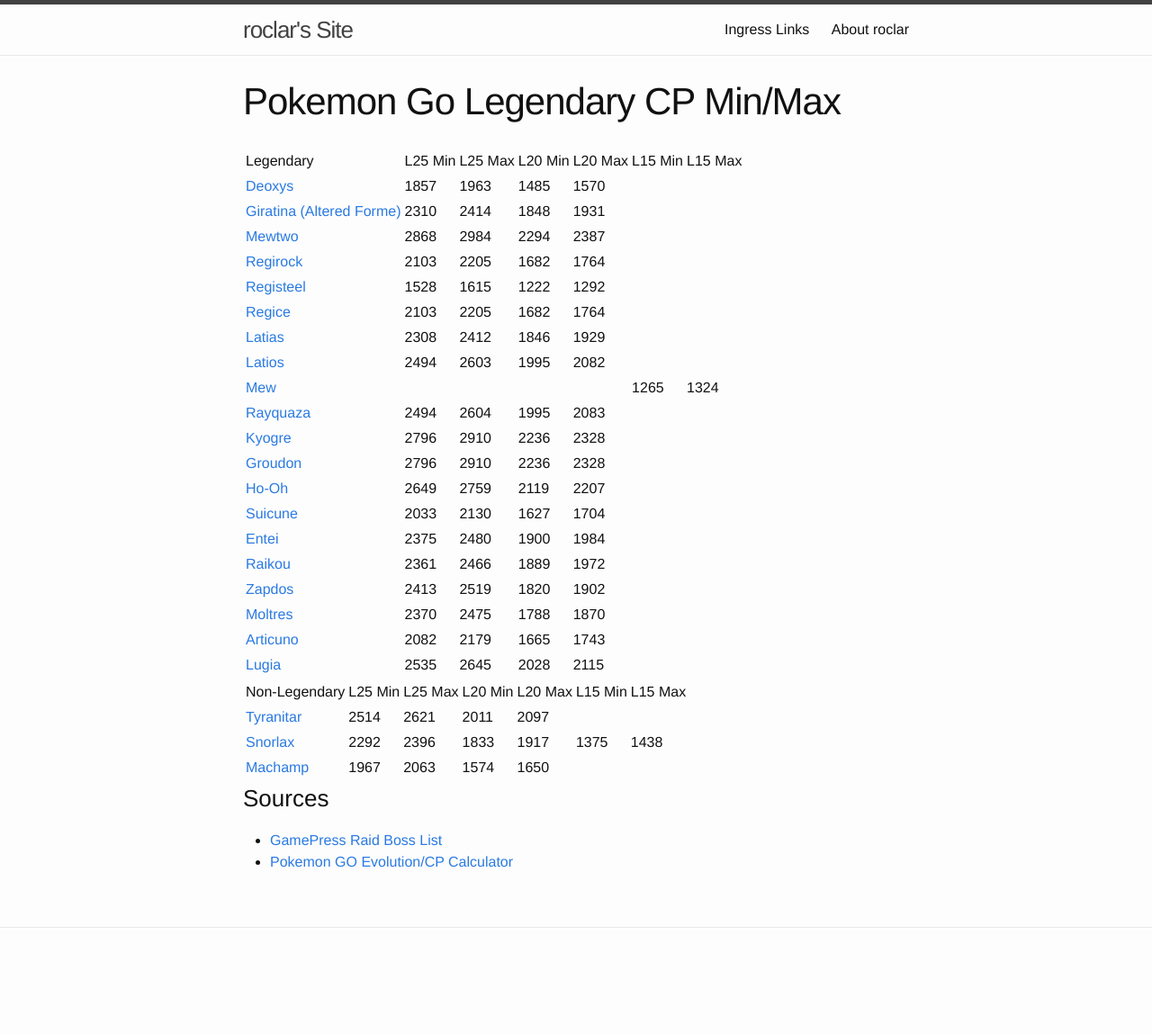
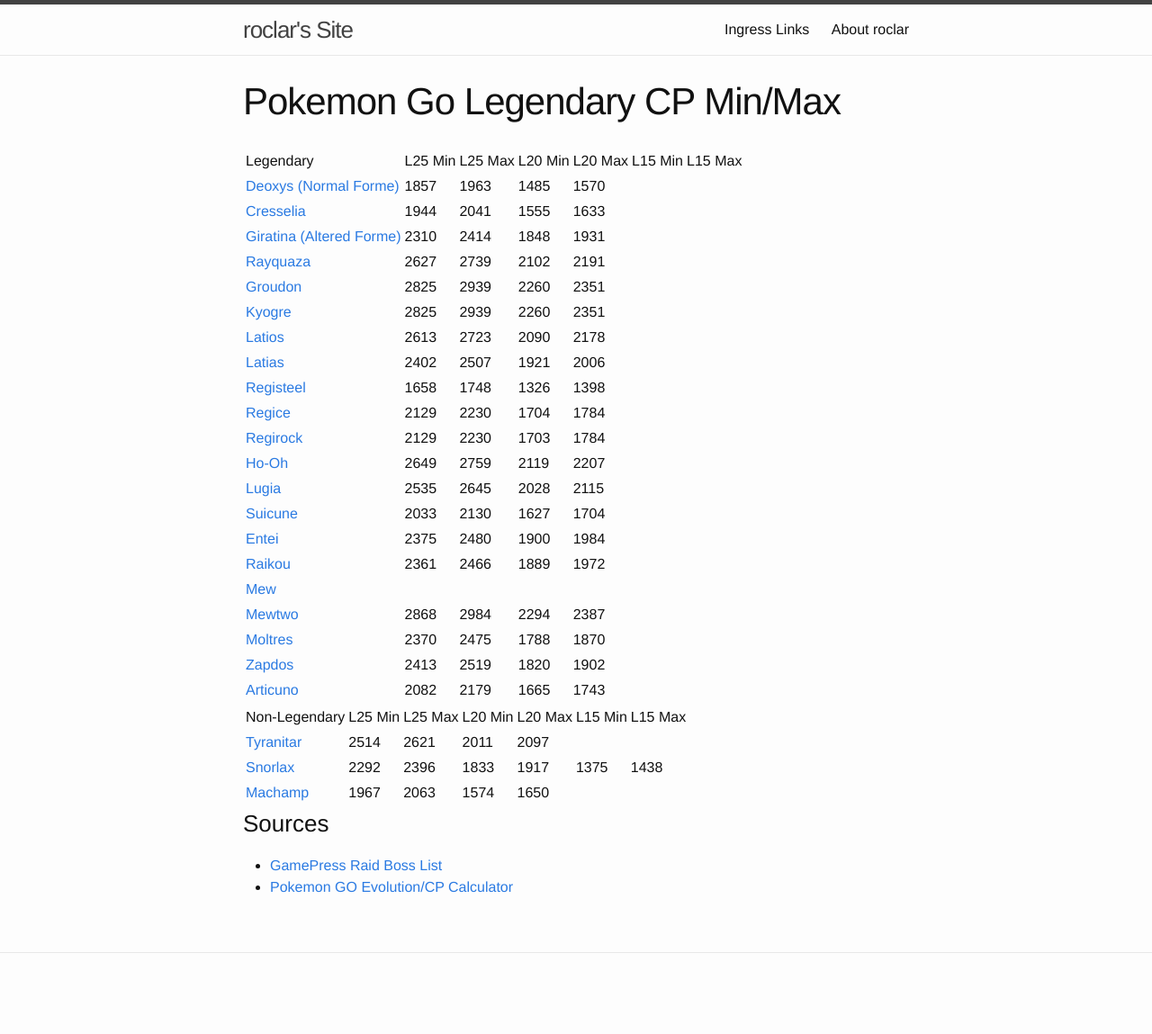
Before and after one commit to roclar/roclar.github.io, a Jekyll site: the page built from PoGoLegendaryCP.md, in a window 1280 px wide. Shown: the whole page at 90% size. Built offline with Jekyll 4.4.1, drawn with Linux system fonts in a browser that asks for light colours; before the commit the page ends 1121 px from its top, so only the background shows below that.

Commit message:
Updated Gen 3 legendaries added Cresselia

```diff
--- a/PoGoLegendaryCP.md
+++ b/PoGoLegendaryCP.md
@@ -5,26 +5,27 @@
 ---
 
 | Legendary  |  L25 Min  |  L25 Max  |  L20 Min  |  L20 Max  |  L15 Min  |  L15 Max  |
-| [Deoxys](https://db.pokemongohub.net/pokemon/386)  | 1857 | 1963 | 1485 | 1570 | | |
+| [Deoxys (Normal Forme)](https://db.pokemongohub.net/pokemon/386)  | 1857 | 1963 | 1485 | 1570 | | |
+| [Cresselia](https://db.pokemongohub.net/pokemon/488)  | 1944 | 2041 | 1555 | 1633 | | |
 | [Giratina (Altered Forme)](https://db.pokemongohub.net/pokemon/487?form=Altered)  | 2310 | 2414 | 1848 | 1931 | | |
-| [Mewtwo](https://db.pokemongohub.net/pokemon/150)  | 2868 | 2984 | 2294 | 2387 | | |
-| [Regirock](https://db.pokemongohub.net/pokemon/380)  | 2103 | 2205 | 1682 | 1764 | | |
-| [Registeel](https://db.pokemongohub.net/pokemon/379)  | 1528 | 1615 | 1222 | 1292 | | |
-| [Regice](https://db.pokemongohub.net/pokemon/378)  | 2103 | 2205 | 1682 | 1764 | | |
-| [Latias](https://db.pokemongohub.net/pokemon/380)  | 2308 | 2412 | 1846 | 1929 | | |
-| [Latios](https://db.pokemongohub.net/pokemon/381)  | 2494 | 2603 | 1995 | 2082 | | |
-| [Mew](https://db.pokemongohub.net/pokemon/151)  |  |  |  |  | 1265 | 1324 |
-| [Rayquaza](https://db.pokemongohub.net/pokemon/384)  | 2494 | 2604 | 1995 | 2083 | | |
-| [Kyogre](https://db.pokemongohub.net/pokemon/382)  | 2796 | 2910 | 2236 | 2328 | | |
-| [Groudon](https://db.pokemongohub.net/pokemon/383)  | 2796 | 2910 | 2236 | 2328 | | |
+| [Rayquaza](https://db.pokemongohub.net/pokemon/384)  | 2627 | 2739 | 2102 | 2191 | | |
+| [Groudon](https://db.pokemongohub.net/pokemon/383)  | 2825 | 2939 | 2260 | 2351 | | |
+| [Kyogre](https://db.pokemongohub.net/pokemon/382)  | 2825 | 2939 | 2260 | 2351 | | |
+| [Latios](https://db.pokemongohub.net/pokemon/381)  | 2613 | 2723 | 2090 | 2178 | | |
+| [Latias](https://db.pokemongohub.net/pokemon/380)  | 2402 | 2507 | 1921 | 2006 | | |
+| [Registeel](https://db.pokemongohub.net/pokemon/379)  | 1658 | 1748 | 1326 | 1398 | | |
+| [Regice](https://db.pokemongohub.net/pokemon/378)  | 2129 | 2230 | 1704 | 1784 | | |
+| [Regirock](https://db.pokemongohub.net/pokemon/377)  | 2129 | 2230 | 1703 | 1784 | | |
 | [Ho-Oh](https://db.pokemongohub.net/pokemon/250)  | 2649 | 2759 | 2119 | 2207 | | |
+| [Lugia](https://db.pokemongohub.net/pokemon/249)  | 2535 | 2645 | 2028 | 2115 | | |
 | [Suicune](https://db.pokemongohub.net/pokemon/245)  | 2033 | 2130 | 1627 | 1704 |  |  |
 | [Entei](https://db.pokemongohub.net/pokemon/244)  | 2375 | 2480 | 1900 | 1984 |  |  |
 | [Raikou](https://db.pokemongohub.net/pokemon/243)  | 2361 | 2466 | 1889 | 1972 |  |  |
+| [Mew](https://db.pokemongohub.net/pokemon/151)  |  |  |  |  |  |  |
+| [Mewtwo](https://db.pokemongohub.net/pokemon/150)  | 2868 | 2984 | 2294 | 2387 | | |
+| [Moltres](https://db.pokemongohub.net/pokemon/146)  | 2370 | 2475 | 1788 | 1870 |  |  |
 | [Zapdos](https://db.pokemongohub.net/pokemon/145)  | 2413 | 2519 | 1820 | 1902 |  |  |
-| [Moltres](https://db.pokemongohub.net/pokemon/146)  | 2370 | 2475 | 1788 | 1870 |  |  |
 | [Articuno](https://db.pokemongohub.net/pokemon/144)  | 2082 | 2179 | 1665 | 1743 |  |  |
-| [Lugia](https://db.pokemongohub.net/pokemon/249)  | 2535 | 2645 | 2028 | 2115 | | |
 
 | Non-Legendary  |  L25 Min  |  L25 Max  |  L20 Min  |  L20 Max  |  L15 Min  |  L15 Max  |
 | [Tyranitar](https://db.pokemongohub.net/pokemon/248)  | 2514 | 2621 | 2011 | 2097 | | |
```
